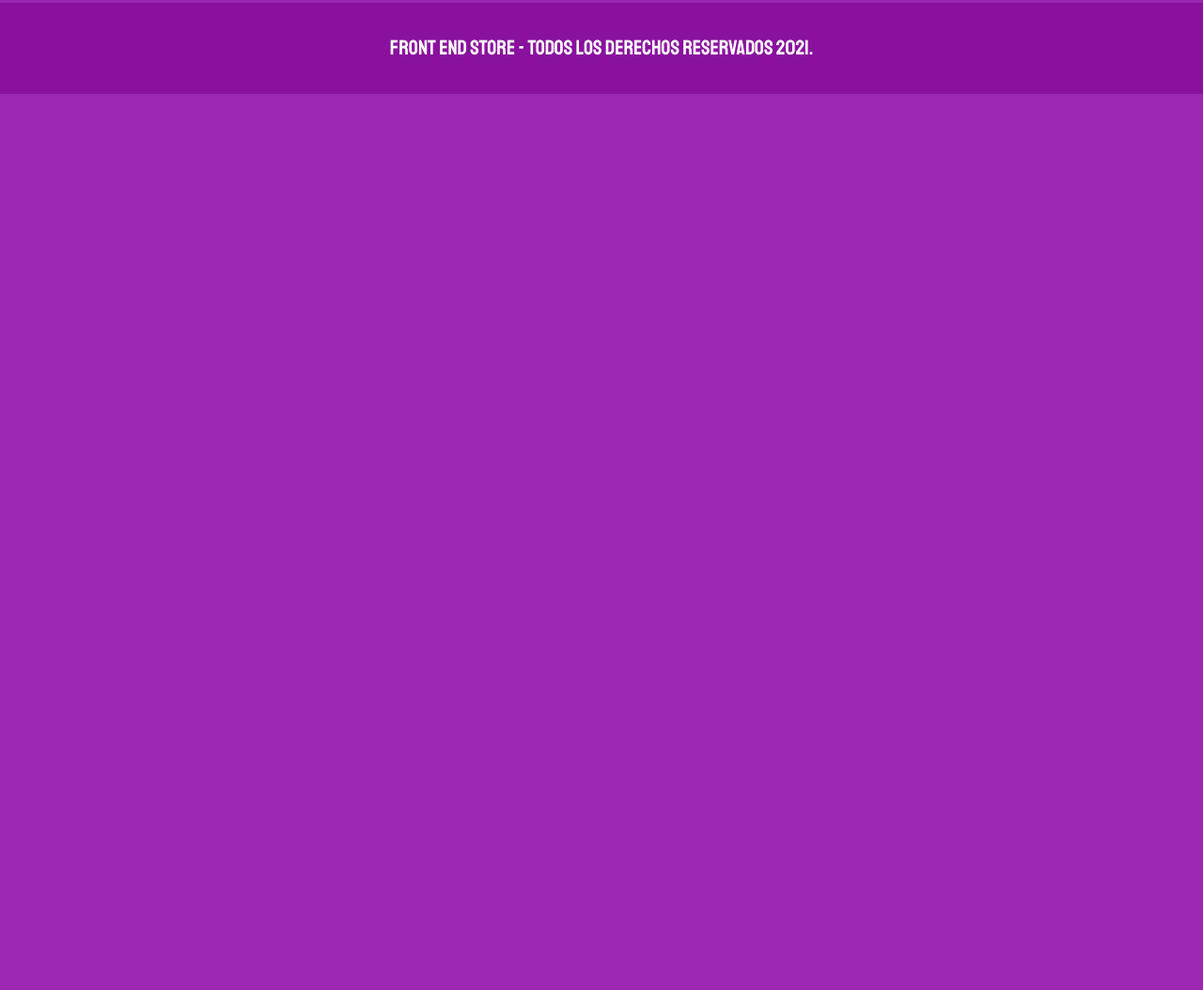
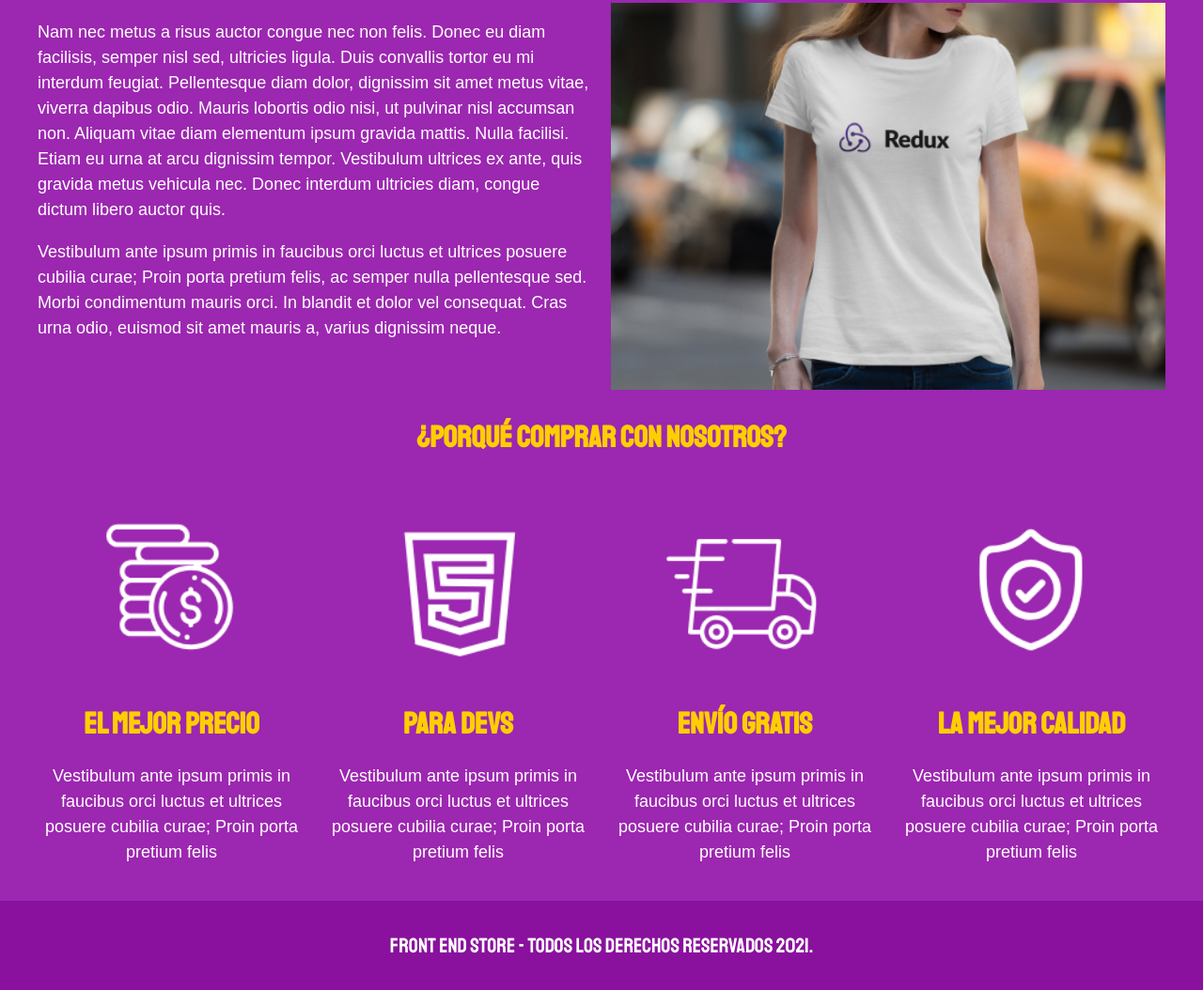
Before and after one commit to iamsamelea/udemy-web, a plain HTML site: page FrontEndStore_inicio/nosotros.html in a window 1280 px wide. Shown: the part 340-1394 px from the top of the page at 94% size. Before the commit the page ends 800 px from the top, so only its background shows below. Drawn offline with Linux system fonts and the light colour scheme.

Commit message:
pagina nosotrs hecha

```diff
--- a/FrontEndStore_inicio/css/style.css
+++ b/FrontEndStore_inicio/css/style.css
@@ -181,3 +181,54 @@ h3 {
         grid-column: 2 / 4;
     }
 }
+
+
+/**NOSOTROS IMAGEN**/
+.nosotros {
+    display: grid;
+    grid-template-rows: repeat(2, auto);
+}
+
+@media (min-width: 768px) {
+    .nosotros {
+        grid-template-columns: repeat(2, 1fr);
+        column-gap: 2rem;
+    }
+}
+
+.nosotros__imagen {
+    grid-row: 1 / 2;
+    width: 100%;
+}
+
+@media (min-width: 768px) {
+    .nosotros__imagen {
+        grid-column: 2 / 3;
+    }
+}
+
+
+/**ICONOS NOSOTROS**/
+.bloques {
+    display: grid;
+    gap: 2rem;
+    grid-template-columns: repeat(2, 1fr);
+}
+
+@media (min-width: 768px) {
+    .bloques {
+        grid-template-columns: repeat(4, 1fr);
+    }
+}
+
+.bloque {
+    text-align: center;
+}
+
+.bloque__imagen {
+    width: 100%;
+}
+
+.bloque__titulo {
+    margin: 0;
+}
--- a/FrontEndStore_inicio/nosotros.html
+++ b/FrontEndStore_inicio/nosotros.html
@@ -23,7 +23,59 @@
 
     <main class="contenedor">
         <h1>Nosotros</h1>
+
+        <div class="nosotros">
+            <div class="nosotros__contenido">
+                <p>
+                    Nam nec metus a risus auctor congue nec non felis. Donec eu diam facilisis, semper nisl sed, ultricies ligula. Duis convallis tortor eu mi interdum feugiat. Pellentesque diam dolor, dignissim sit amet metus vitae, viverra dapibus odio. Mauris lobortis odio nisi, ut pulvinar nisl accumsan non. Aliquam vitae diam elementum ipsum gravida mattis. Nulla facilisi. Etiam eu urna at arcu dignissim tempor. Vestibulum ultrices ex ante, quis gravida metus vehicula nec. Donec interdum ultricies diam, congue dictum libero auctor quis.
+                </p>
+                <p>
+                    Vestibulum ante ipsum primis in faucibus orci luctus et ultrices posuere cubilia curae; Proin porta pretium felis, ac semper nulla pellentesque sed. Morbi condimentum mauris orci. In blandit et dolor vel consequat. Cras urna odio, euismod sit amet mauris a, varius dignissim neque.
+                </p>
+            </div>
+
+            <img class="nosotros__imagen" src="img/nosotros.jpg" alt="imagen nosotros">
+        </div><!--.nosotros-->
     </main>
+
+    <section class="contenedor comprar">
+        <h2 class="comprar__titulo">¿Porqué comprar con nosotros?</h2>
+
+        <div class="bloques">
+            <div class="bloque">
+                <img class="bloque__imagen" src="img/icono_1.png" alt="porque comprar">
+                <h2 class="bloque__titulo">El Mejor Precio</h2>
+                <p>
+                    Vestibulum ante ipsum primis in faucibus orci luctus et ultrices posuere cubilia curae; Proin porta pretium felis
+                </p>
+            </div><!--.bloque-->
+
+            <div class="bloque">
+                <img class="bloque__imagen" src="img/icono_2.png" alt="porque comprar">
+                <h2 class="bloque__titulo">Para Devs</h2>
+                <p>
+                    Vestibulum ante ipsum primis in faucibus orci luctus et ultrices posuere cubilia curae; Proin porta pretium felis
+                </p>
+            </div><!--.bloque-->
+
+            <div class="bloque">
+                <img class="bloque__imagen" src="img/icono_3.png" alt="porque comprar">
+                <h2 class="bloque__titulo">Envío Gratis</h2>
+                <p>
+                    Vestibulum ante ipsum primis in faucibus orci luctus et ultrices posuere cubilia curae; Proin porta pretium felis
+                </p>
+            </div><!--.bloque-->
+
+            <div class="bloque">
+                <img class="bloque__imagen" src="img/icono_4.png" alt="porque comprar">
+                <h2 class="bloque__titulo">La Mejor Calidad</h2>
+                <p>
+                    Vestibulum ante ipsum primis in faucibus orci luctus et ultrices posuere cubilia curae; Proin porta pretium felis
+                </p>
+            </div><!--.bloque-->
+
+        </div>
+    </section>
 
     <footer class="footer">
         <p class="footer__texto">Front End Store - Todos Los Derechos Reservados 2021.</p>
```
